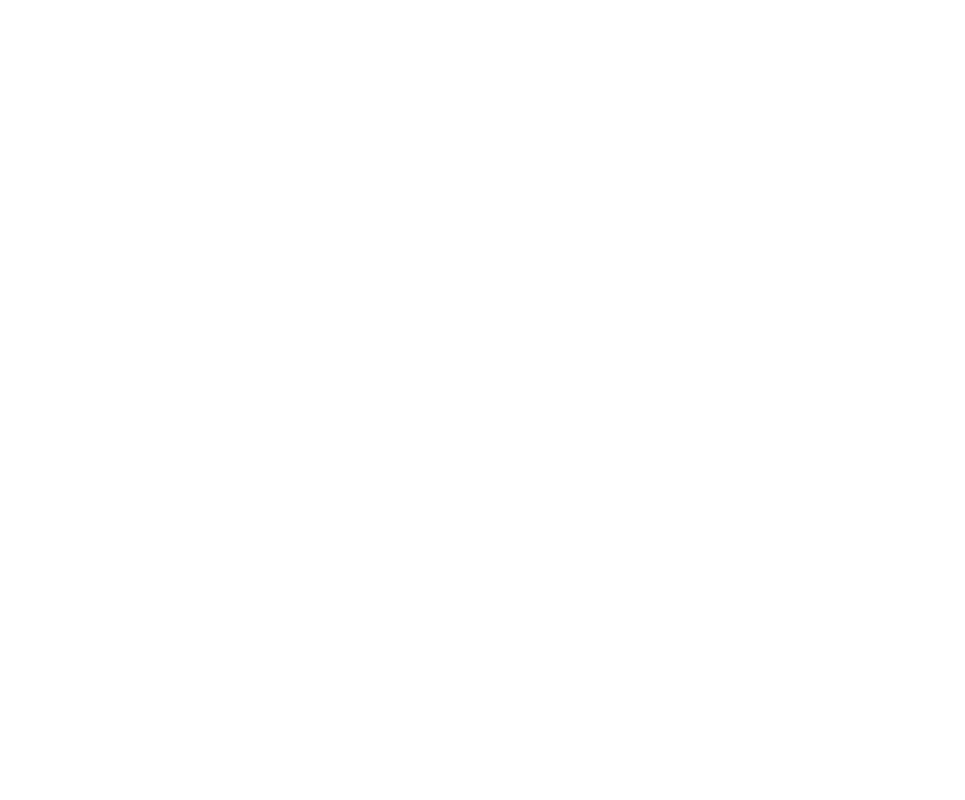
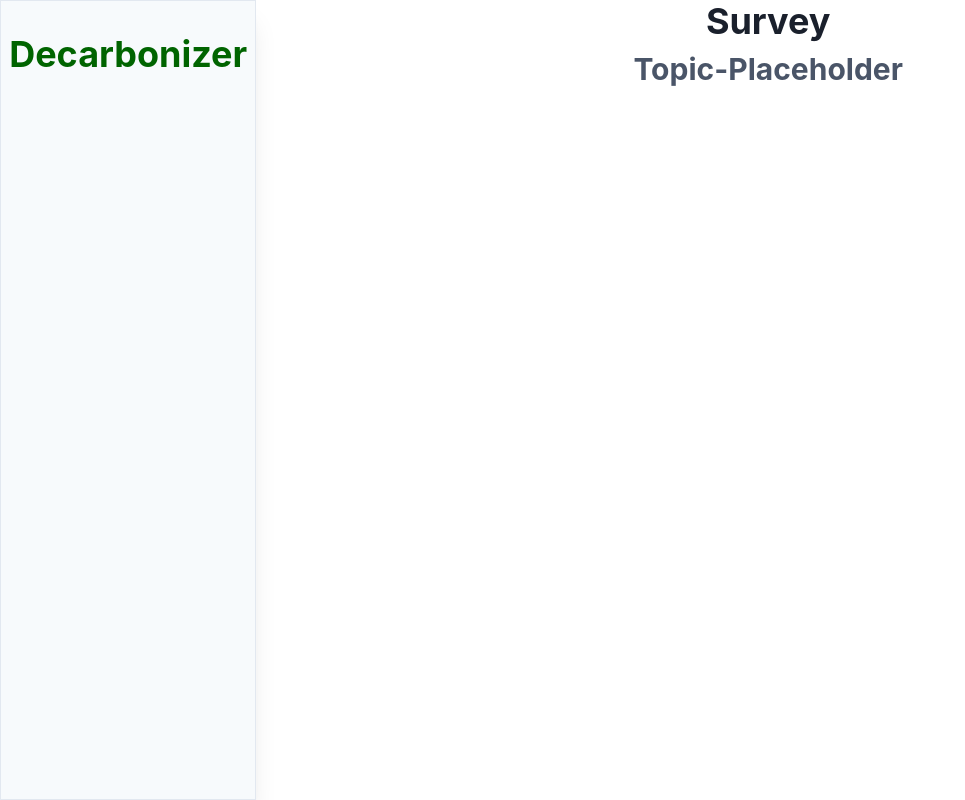
Before and after one commit to decarbonizer/decarbonizer, a React (Vite) app in the folder packages/frontend/: page /survey in a window 1280 px wide. Shown: the whole page, without its empty margins (0-965 px from the left). Built offline with nearby package versions, Linux system fonts and the light colour scheme.

Commit message:
Added placeholder for survey page.

```diff
--- a/packages/frontend/src/App.tsx
+++ b/packages/frontend/src/App.tsx
@@ -3,6 +3,7 @@
 import { Route, Switch } from 'react-router';
 import { BrowserRouter } from 'react-router-dom';
 import LandingPage from './pages/landing/LandingPage';
+import SurveyPage from './pages/survey/SurveyPage';
 
 export default function App() {
   return (
@@ -10,6 +11,7 @@
       <BrowserRouter>
         <Switch>
           <Route exact path="/" component={LandingPage} />
+          <Route exact path="/survey" component={SurveyPage} />
         </Switch>
       </BrowserRouter>
     </ChakraProvider>
--- /dev/null
+++ b/packages/frontend/src/pages/survey/SurveyPage.tsx
@@ -0,0 +1,32 @@
+import { Box, Flex, Heading, Stack } from '@chakra-ui/react';
+
+export default function SurveyPage() {
+  return (
+    <Flex minH="100%">
+      <Flex
+        as="aside"
+        direction="column"
+        justify="flex-start"
+        align="center"
+        pos="sticky"
+        minW="200"
+        p="8"
+        bg="gray.50"
+        border="1px"
+        borderColor="gray.200"
+        shadow="xl">
+        <Heading as="h3" color="darkgreen">
+          Decarbonizer
+        </Heading>
+      </Flex>
+      <Box w="100%" grow={1}>
+        <Stack align="center">
+          <Heading as="h1">Survey</Heading>
+          <Heading as="h2" size="lg" color="gray.600">
+            Topic-Placeholder
+          </Heading>
+        </Stack>
+      </Box>
+    </Flex>
+  );
+}
```
Also changed, not shown: 2 other files (tests, documents, lock files or other folders).
